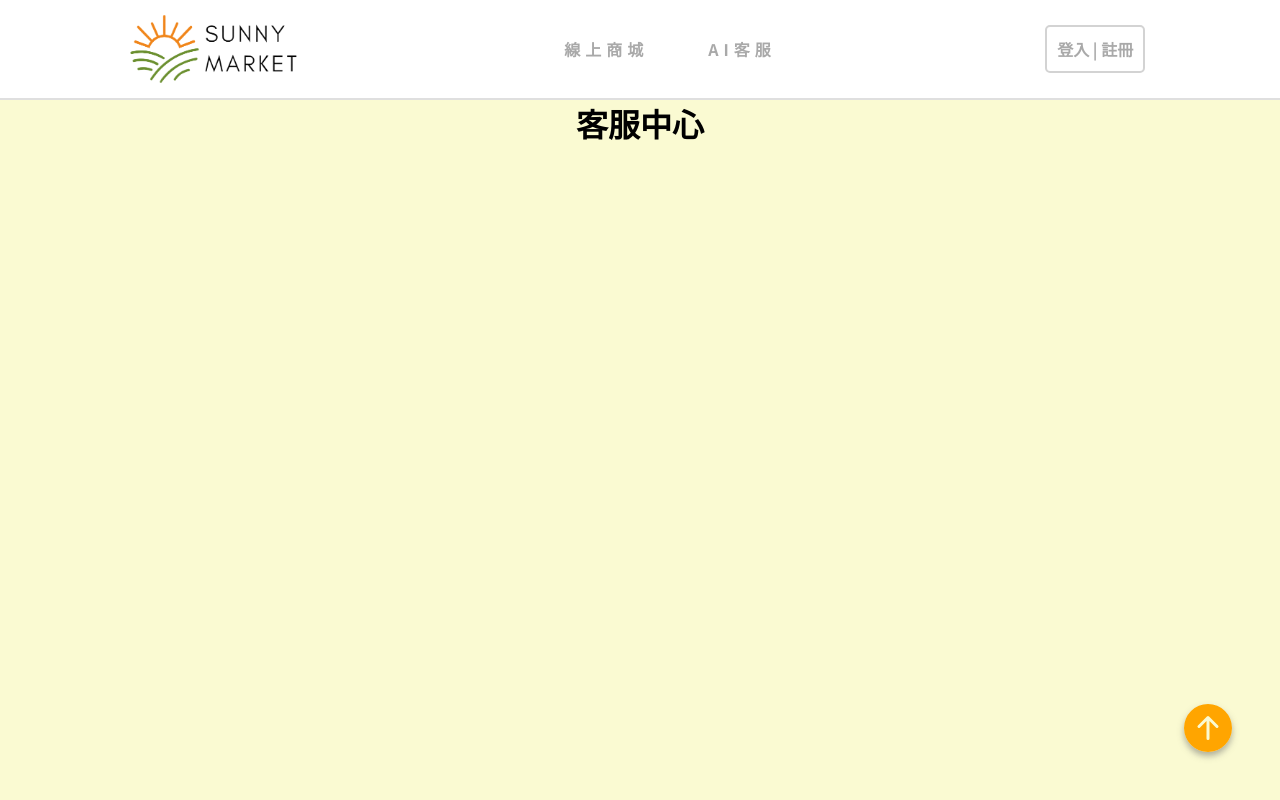
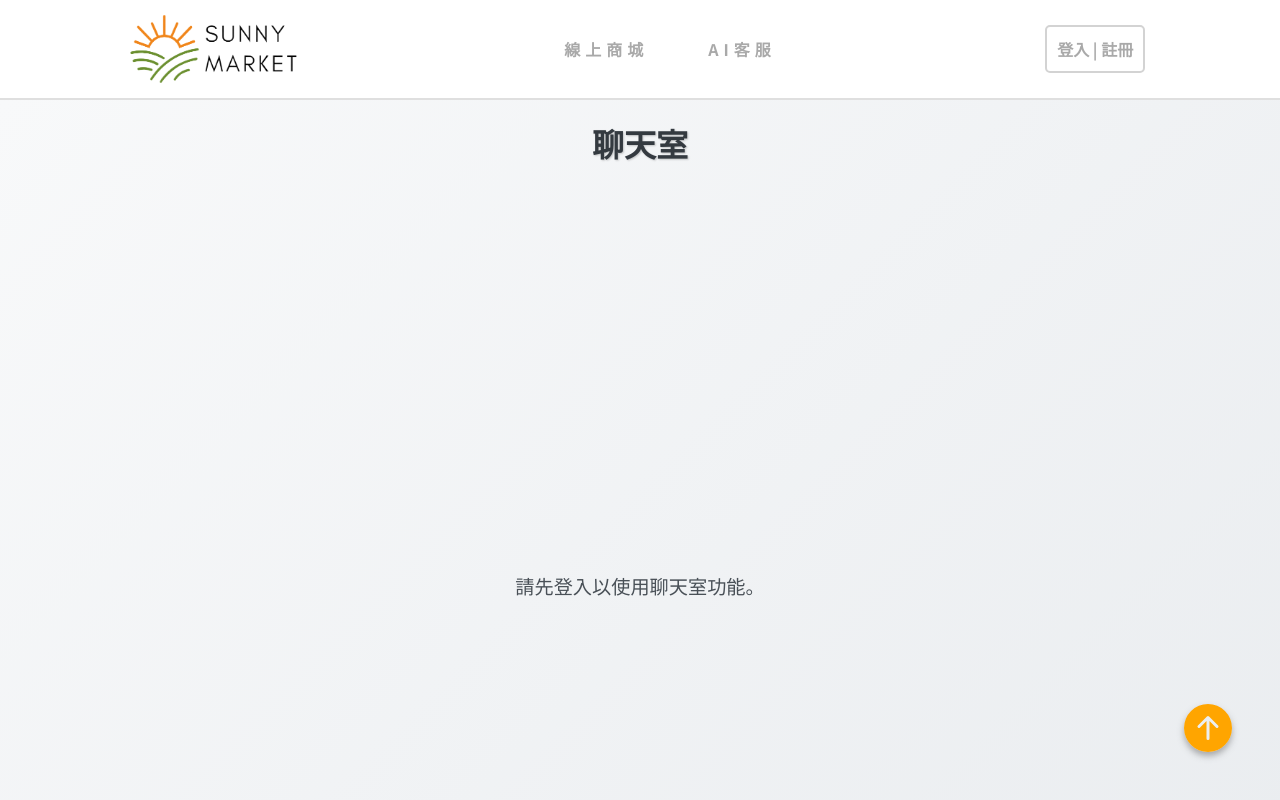
Before and after one commit to dacylin/SunnyMarketFrontend, a Vue app: page /AIService in a window 1280 px wide. Shown: the top 800 px of the page. Built offline with nearby package versions, Linux system fonts and the light colour scheme.

Commit message:
add：增強 AI 聊天室美術風格

```diff
--- a/src/components/userCenter/OrderDetails.vue
+++ b/src/components/userCenter/OrderDetails.vue
@@ -32,7 +32,6 @@ import { ref, onMounted } from 'vue';
 import axios from "axios";
 
 const userId = localStorage.getItem('userId');
-console.log(userId);
 
 // 儲存訂單資料
 const orders = ref([]);
--- a/src/views/AIService.vue
+++ b/src/views/AIService.vue
@@ -1,22 +1,181 @@
 <template>
   <Header />
-  <div class="ai-contain">
-    <h1>客服中心</h1>
+  <div class="chatroom-container">
+    <h1 class="chat-title">聊天室</h1>
+    <div v-if="isLoggedIn" class="chat-wrapper">
+      <div class="chat-box">
+        <div
+          v-for="(msg, index) in messages"
+          :key="index"
+          :class="['message', msg.isUser ? 'user-message' : 'bot-message']"
+        >
+          {{ msg.text }}
+        </div>
+      </div>
+      <div class="input-area">
+        <input
+          v-model="userAsk"
+          @keyup.enter.stop="sendMessage"
+          class="chat-input"
+          placeholder="輸入訊息"
+        />
+        <button class="send-btn" @click="sendMessage">發送</button>
+      </div>
+    </div>
+    <div v-else class="pleaseLogin">
+      <p>請先登入以使用聊天室功能。</p>
+    </div>
   </div>
   <Footer />
   <TopButton />
 </template>
+
 <script setup>
-import Header from "../components/Header.vue";
-import Footer from "../components/Footer.vue";
-import TopButton from "../components/TopButton.vue";
+import { ref } from "vue";
+import axios from "axios";
+import Header from "@/components/Header.vue";
+import Footer from "@/components/Footer.vue";
+import TopButton from "@/components/TopButton.vue";
+
+// 定義響應式變數
+const userAsk = ref(""); // 輸入訊息
+const messages = ref([]); // 儲存聊天訊息的陣列
+
+const userId = localStorage.getItem("userId");
+const token = localStorage.getItem("token");
+const isLoggedIn = !!token;
+
+// 定義發送訊息的函式
+const sendMessage = async () => {
+  if (userAsk.value.trim() === "") return;
+
+  // 先顯示用戶輸入的訊息
+  messages.value.push({ text: userAsk.value, isUser: true });
+  const currentUserAsk = userAsk.value; // 暫存用戶訊息
+  userAsk.value = ""; // 清空輸入框
+
+  try {
+    // 發送訊息到後端
+    const response = await axios.post(`/api/openAi/${userId}/chet`, {
+      userAsk: currentUserAsk,
+    });
+
+    // 顯示伺服器回應的訊息
+    messages.value.push({ text: response.data.aiRespond, isUser: false });
+  } catch (error) {
+    console.error("發送訊息失敗", error);
+    messages.value.push({ text: "伺服器無法處理您的請求，請稍後再試。", isUser: false });
+  }
+};
 </script>
 
-<style scoped>
-.ai-contain {
-  background: lightgoldenrodyellow;
-  min-height: 700px;
+<style>
+.chatroom-container {
+  display: flex;
+  flex-direction: column;
+  align-items: center;
+  padding: 20px;
+  background: linear-gradient(135deg, #f8f9fa, #e9ecef);
+  min-height: calc(100vh - 200px);
+}
+
+.chat-title {
+  font-size: 2rem;
+  margin-bottom: 20px;
+  color: #343a40;
+  text-shadow: 1px 1px 2px rgba(0, 0, 0, 0.2);
+}
+
+.chat-wrapper {
+  width: 100%;
+  max-width: 800px;
+}
+
+.chat-box {
+  border-radius: 10px;
+  background-color: #ffffff;
+  height: 300px;
+  overflow-y: auto;
+  padding: 15px;
+  margin-bottom: 10px;
+  box-shadow: 0px 4px 6px rgba(0, 0, 0, 0.1);
+  border: 1px solid #ced4da;
+}
+
+.message {
+  margin-bottom: 10px;
+  padding: 10px 15px;
+  border-radius: 20px;
+  max-width: 70%;
+  word-wrap: break-word;
+}
+
+.user-message {
+  align-self: flex-end;
+  background: linear-gradient(135deg, #63b4ff, #4a90e2);
+  color: white;
+  text-align: right;
+  margin-left: auto;
+  box-shadow: 0px 3px 5px rgba(0, 0, 0, 0.1);
+}
+
+.bot-message {
+  align-self: flex-start;
+  background: #f1f3f5;
+  color: #495057;
+  text-align: left;
+  margin-right: auto;
+  box-shadow: 0px 3px 5px rgba(0, 0, 0, 0.1);
+}
+
+.input-area {
+  display: flex;
+  align-items: center;
+  gap: 10px;
+}
+
+.chat-input {
+  flex: 1;
+  padding: 10px;
+  border: 1px solid #ced4da;
+  border-radius: 20px;
+  box-shadow: inset 0px 2px 4px rgba(0, 0, 0, 0.05);
+  outline: none;
+  font-size: 1rem;
+}
+
+.chat-input:focus {
+  border-color: #63b4ff;
+  box-shadow: 0 0 8px rgba(99, 180, 255, 0.5);
+}
+
+.send-btn {
+  padding: 10px 20px;
+  background: linear-gradient(135deg, #63b4ff, #4a90e2);
+  color: white;
+  font-weight: bold;
+  border: none;
+  border-radius: 20px;
+  cursor: pointer;
+  box-shadow: 0px 4px 6px rgba(0, 0, 0, 0.1);
+  transition: all 0.3s ease;
+}
+
+.send-btn:hover {
+  background: linear-gradient(135deg, #4a90e2, #3b78d4);
+  box-shadow: 0px 6px 8px rgba(0, 0, 0, 0.15);
+}
+
+.pleaseLogin {
   display: flex;
   justify-content: center;
+  align-items: center;
+  height: calc(100vh - 200px); /* 動態計算高度，確保不重疊 Header 和 Footer */
+  text-align: center;
+  margin-top: 100px;
+  margin-bottom: 100px;
+  color: #495057;
+  font-size: 1.2rem;
+  line-height: 1.5;
 }
 </style>
```
